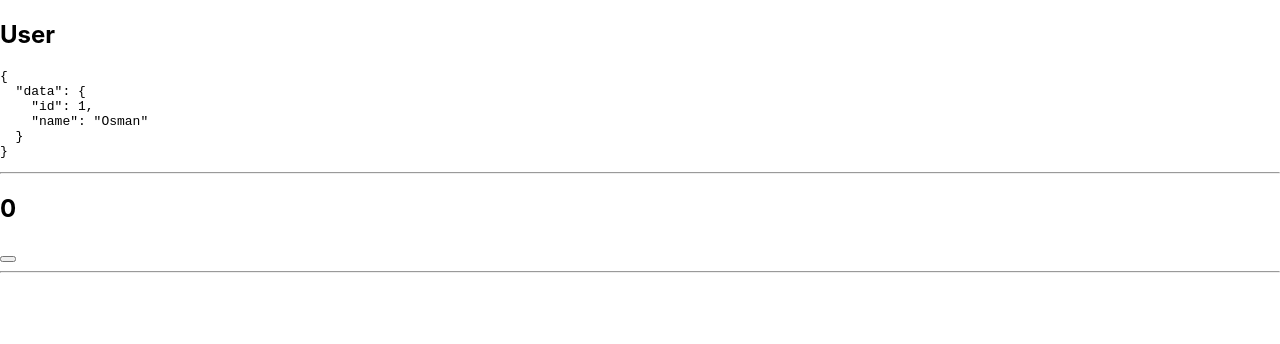
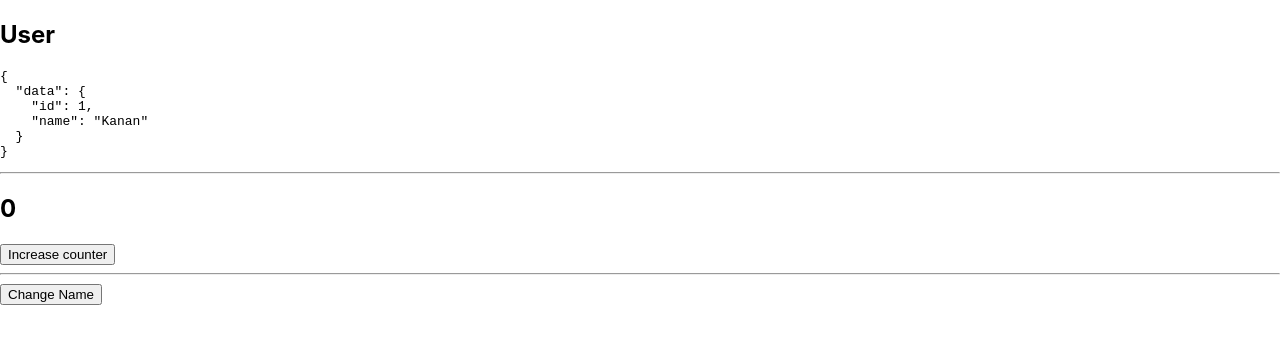
Before and after one commit to osmanbeshirov/Turkcell-react-201, a React (Create React App) app: page / in a window 1280 px wide. Shown: the top 344 px of the page. Built offline with nearby package versions, Linux system fonts and the light colour scheme.

Commit message:
memoization is finished successfully with dependencies

```diff
--- a/src/components/Memosiation/Counter.tsx
+++ b/src/components/Memosiation/Counter.tsx
@@ -6,16 +6,16 @@ const Counter = () => {
 
     const [count, setCount] = useState(0);
 
-    // const [name, setName] = useState('Kanan')
+    const [name, setName] = useState('Kanan')
 
     console.log('Counter component re-render');
 
     const userData: UserObj = useMemo(() => {
         return {
             id: 1,
-            name: 'Osman'
+            name: name
         }
-    }, [])
+    }, [name])
 
     return (
         <div>
@@ -25,11 +25,11 @@ const Counter = () => {
             <hr />
 
             <h2>{count}</h2>
-            <button onClick={() => setCount(count + 1)}></button>
+            <button onClick={() => setCount(count + 1)}>Increase counter</button>
 
             <hr />
 
-            {/* <button onClick={() => setName(name === 'Kanan' ? 'Osman' : 'Kanan')}></button> */}
+            <button onClick={() => setName(name === 'Kanan' ? 'Osman' : 'Kanan')}>Change Name</button>
         </div>
     )
 }
```
